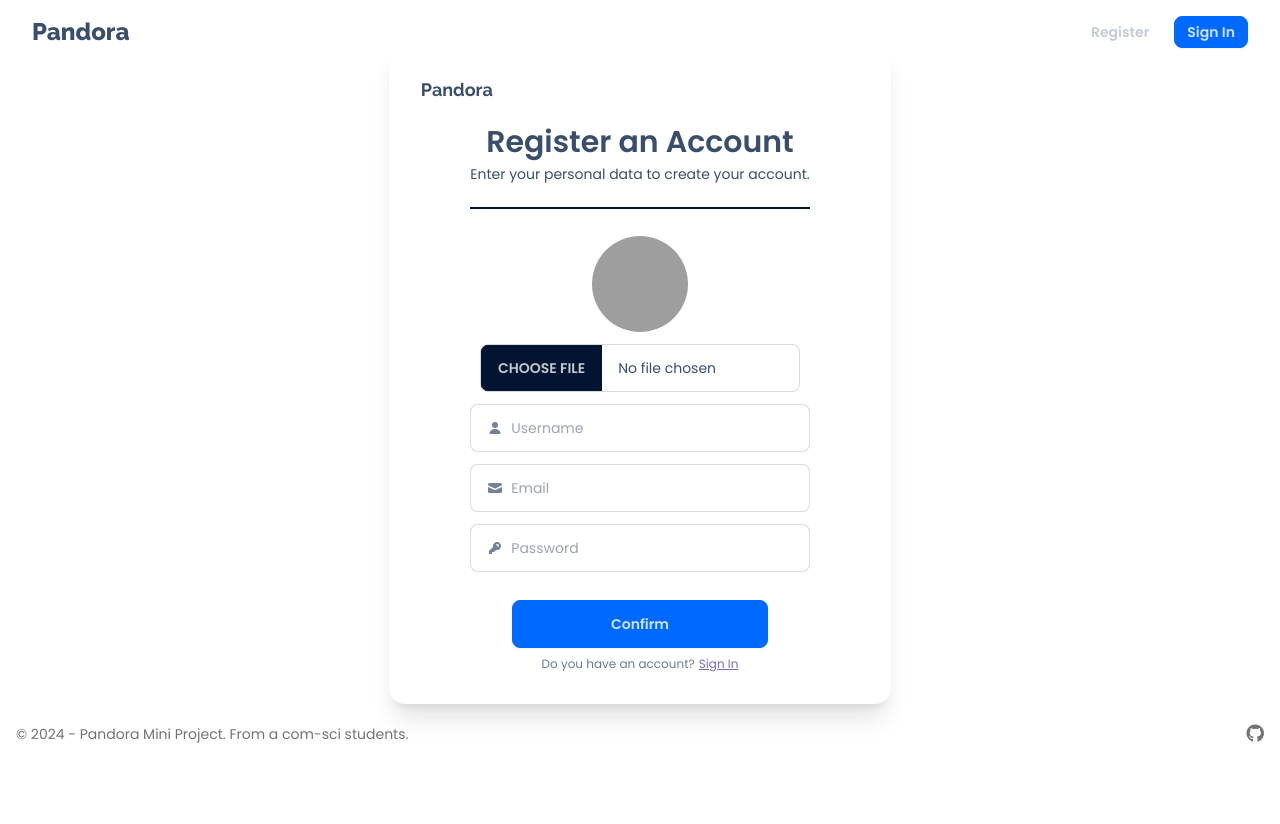
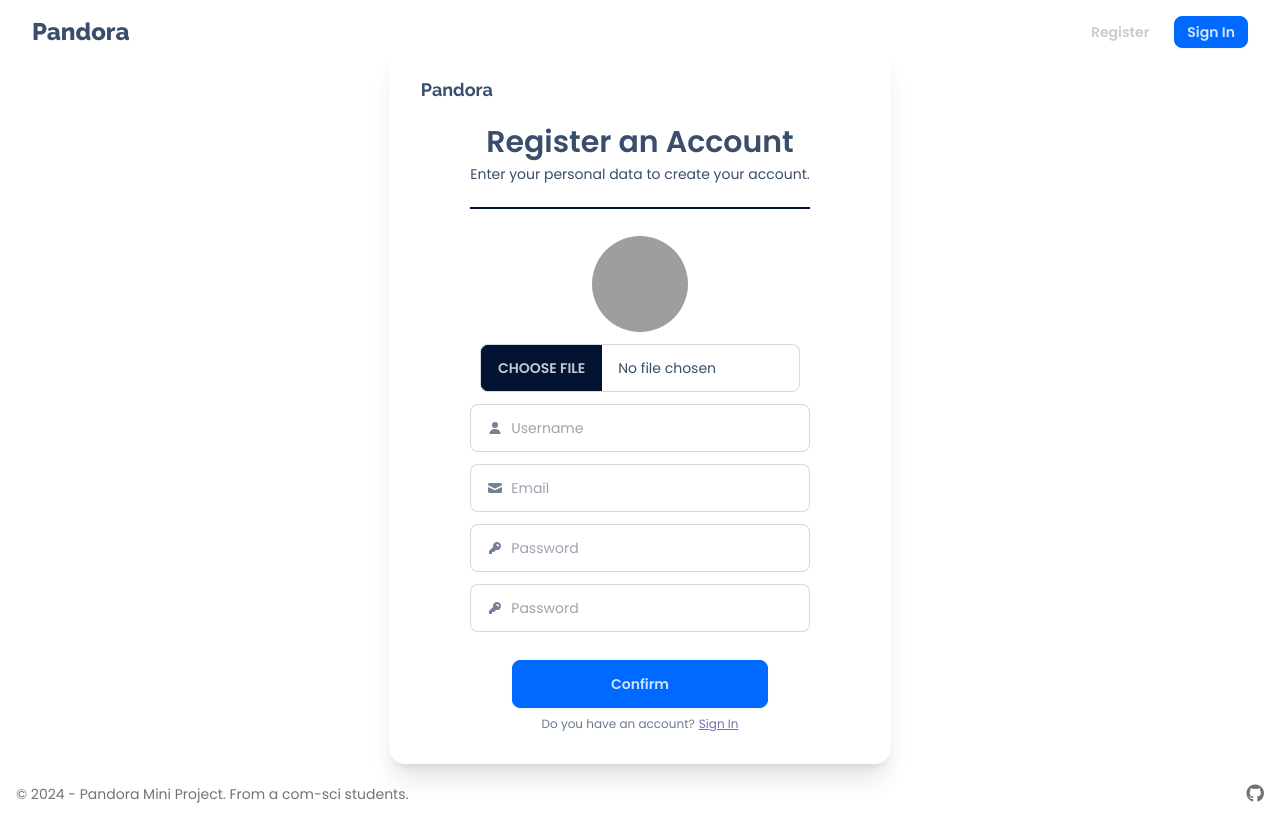
Before and after one commit to FeiZGe/PHP-Movie-MiniProject, a PHP site: page /src/register.php in a window 1280 px wide. Before the commit the page ends 743 px from the top, so only its background shows below. Run offline with PHP 8.4, Linux system fonts and the light colour scheme; some libraries are stand-ins or nearby versions; grey boxes are pictures that could not be loaded.

Commit message:
update input field

```diff
--- a/src/register.php
+++ b/src/register.php
@@ -64,7 +64,7 @@
                                             <path
                                             d="M8 8a3 3 0 1 0 0-6 3 3 0 0 0 0 6ZM12.735 14c.618 0 1.093-.561.872-1.139a6.002 6.002 0 0 0-11.215 0c-.22.578.254 1.139.872 1.139h9.47Z" />
                                         </svg>
-                                        <input type="text" name="username" class="grow" placeholder="Username" />
+                                        <input type="text" name="username" id="username" class="grow" placeholder="Username" />
                                     </label>
 
                                     <!-- email -->
@@ -79,7 +79,7 @@
                                             <path
                                             d="M15 6.954 8.978 9.86a2.25 2.25 0 0 1-1.956 0L1 6.954V11.5A1.5 1.5 0 0 0 2.5 13h11a1.5 1.5 0 0 0 1.5-1.5V6.954Z" />
                                         </svg>
-                                        <input type="email" name="email" class="grow" placeholder="Email" />
+                                        <input type="email" name="email" id="email" class="grow" placeholder="Email" />
                                     </label>
 
                                     <!-- Password -->
@@ -94,7 +94,21 @@
                                             d="M14 6a4 4 0 0 1-4.899 3.899l-1.955 1.955a.5.5 0 0 1-.353.146H5v1.5a.5.5 0 0 1-.5.5h-2a.5.5 0 0 1-.5-.5v-2.293a.5.5 0 0 1 .146-.353l3.955-3.955A4 4 0 1 1 14 6Zm-4-2a.75.75 0 0 0 0 1.5.5.5 0 0 1 .5.5.75.75 0 0 0 1.5 0 2 2 0 0 0-2-2Z"
                                             clip-rule="evenodd" />
                                         </svg>
-                                        <input type="password" name="password" class="grow" placeholder="Password" />
+                                        <input type="password" name="password" id="password" class="grow" placeholder="Password" />
+                                    </label>
+
+                                    <label for="password" class="input input-md input-bordered flex items-center gap-2 hover:input-primary invalid:input-error">
+                                        <svg
+                                            xmlns="http://www.w3.org/2000/svg"
+                                            viewBox="0 0 16 16"
+                                            fill="currentColor"
+                                            class="h-4 w-4 opacity-70">
+                                            <path
+                                            fill-rule="evenodd"
+                                            d="M14 6a4 4 0 0 1-4.899 3.899l-1.955 1.955a.5.5 0 0 1-.353.146H5v1.5a.5.5 0 0 1-.5.5h-2a.5.5 0 0 1-.5-.5v-2.293a.5.5 0 0 1 .146-.353l3.955-3.955A4 4 0 1 1 14 6Zm-4-2a.75.75 0 0 0 0 1.5.5.5 0 0 1 .5.5.75.75 0 0 0 1.5 0 2 2 0 0 0-2-2Z"
+                                            clip-rule="evenodd" />
+                                        </svg>
+                                        <input type="password" name="confirm_password" id="password" class="grow" placeholder="Password" />
                                     </label>
                                 </div>
 
```
